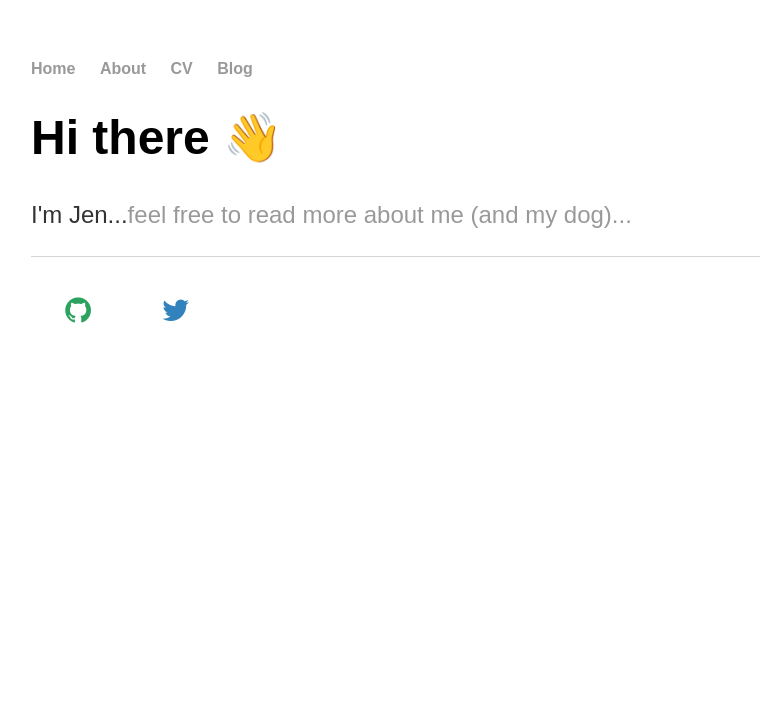
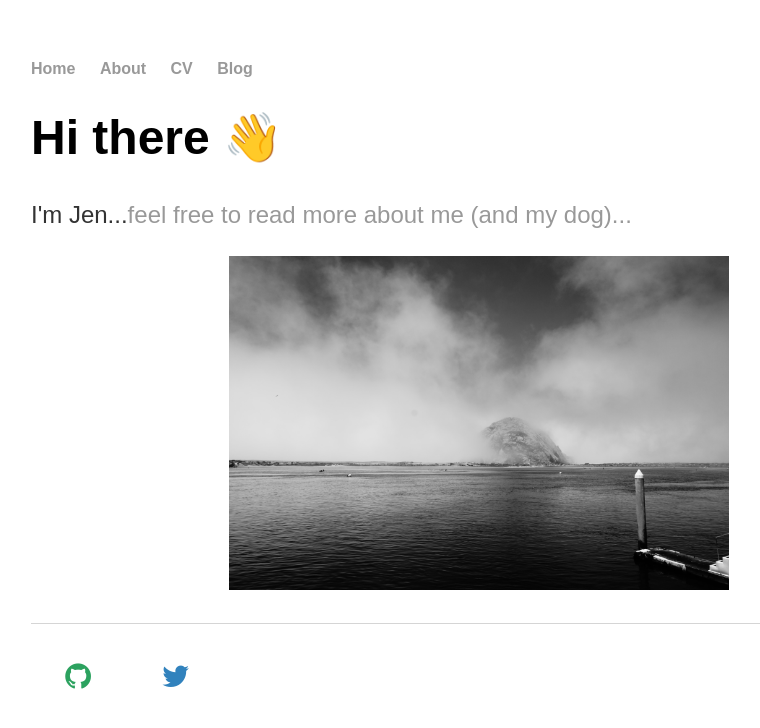
Before and after one commit to jbuffer/jbuffer.github.io, a Jekyll site: the page built from index.html, in a window 1280 px wide. Shown: the top 728 px of the page, without its empty margins (161-921 px from the left). Built offline with Jekyll 4.4.1, drawn with Linux system fonts in a browser that asks for light colours; some web fonts are replaced.

Commit message:
Update index.html

```diff
--- a/index.html
+++ b/index.html
@@ -4,11 +4,8 @@ title: Jbuffer, Data fiend
 ---
 <div class="blurb">
 	<h1>Hi there &#128075</h1>
-	<p>I'm Jen...<a href="/about">feel free to read more about me (and my dog)...</a></p>
-	<style>
-		body {
-  		background-image: "/docs/assets/images/IMG_1417.JPG";
-  		background-repeat: no-repeat;
-		}
-	</style>
-</div><!-- /.blurb -->
+ 	<p>I'm Jen...<a href="/about">feel free to read more about me (and my dog)...</a></p>
+ 	<p align="center">
+   	<img src="/docs/assets/images/IMG_1417.JPG" width=500/>
+ 	</p>
+ </div><!-- /.blurb -->
```
